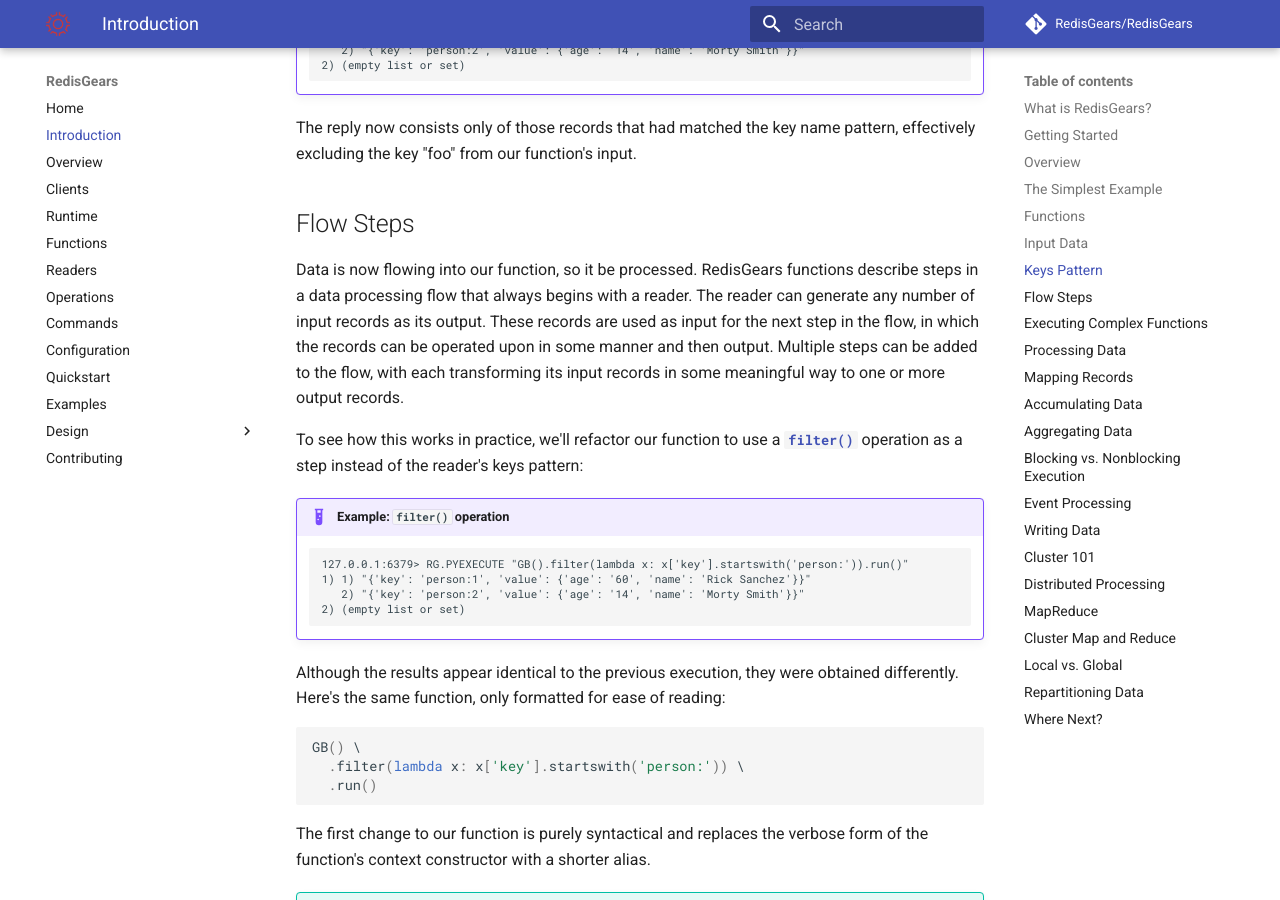
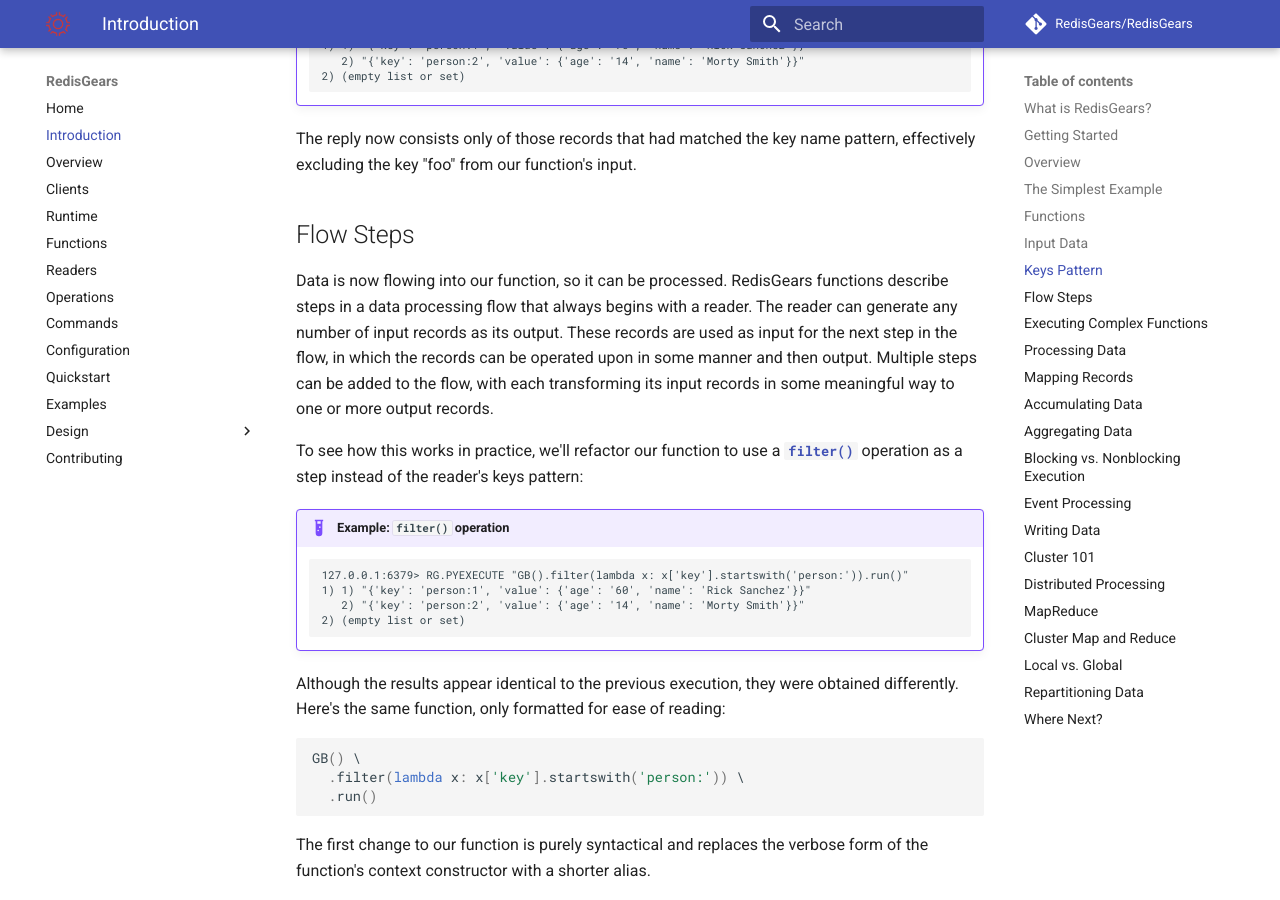
Before and after one commit to RedisGears/RedisGears, an MkDocs documentation site: the page built from docs/intro.md, in a window 1280 px wide and 900 px high, scrolled down 5547 px. Built offline with MkDocs 1.6.1 and Material for MkDocs 9.7.7, drawn with Linux system fonts in a browser that asks for light colours; comment, search, counter and statistics services are not loaded; some of the changed text lies outside the part shown.

Commit message:
Tidies up intro
HT @kristoff-it

`````diff
--- a/docs/intro.md
+++ b/docs/intro.md
@@ -63,7 +63,7 @@
 RG.PYEXECUTE "GearsBuilder().run()"
 ```
 
-!!! example "Example: executing the simplest function in redis-cli:
+!!! example "Example: executing the simplest function in redis-cli:"
     ```
     $ docker exec -it redisgears redis-cli
     127.0.0.1:6379> RG.PYEXECUTE "GearsBuilder().run()"
@@ -209,7 +209,7 @@
 The reply now consists only of those records that had matched the key name pattern, effectively excluding the key "foo" from our function's input.
 
 ## Flow Steps
-Data is now flowing into our function, so it be processed. RedisGears functions describe steps in a data processing flow that always begins with a reader. The reader can generate any number of input records as its output. These records are used as input for the next step in the flow, in which the records can be operated upon in some manner and then output. Multiple steps can be added to the flow, with each transforming its input records in some meaningful way to one or more output records.
+Data is now flowing into our function, so it can be processed. RedisGears functions describe steps in a data processing flow that always begins with a reader. The reader can generate any number of input records as its output. These records are used as input for the next step in the flow, in which the records can be operated upon in some manner and then output. Multiple steps can be added to the flow, with each transforming its input records in some meaningful way to one or more output records.
 
 To see how this works in practice, we'll refactor our function to use a [**`filter()`**](operations.md#filter) operation as a step instead of the reader's keys pattern:
 
@@ -734,7 +732,7 @@
 
 Let's make up a contrived example to demonstrate the inner workings. We'll add a requirement for storing  the families' head counts as simple strings in their respective String keys. Put differently, we expect that after running the function we'll be able to do this:
 
-!!! example "Example: expect results of retrieving family head counts
+!!! example "Example: expect results of retrieving family head counts"
     ````
     127.0.0.1:30001> GET Smith
     -> Redirected to slot [14205] located at 127.0.0.1:30003
`````
Also changed, not shown: other parts of docs/intro.md (+3 -5 lines).
